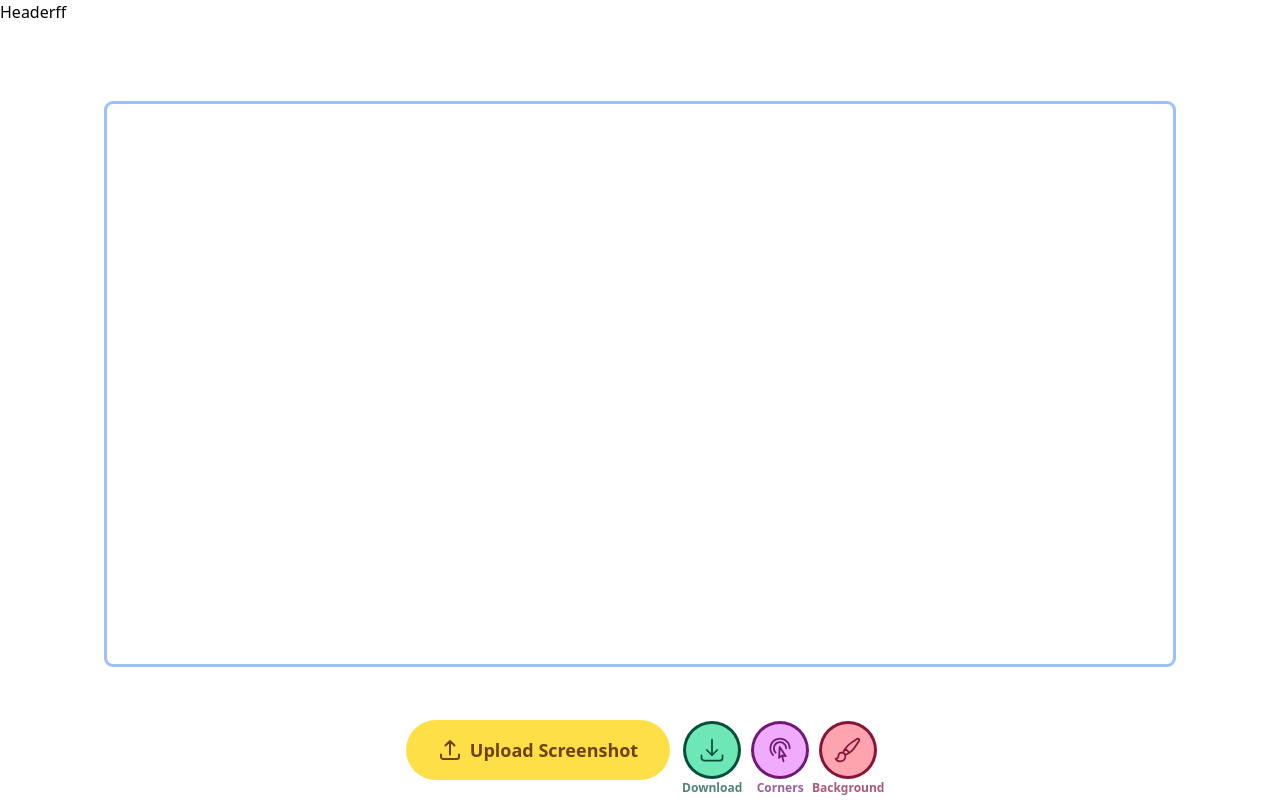
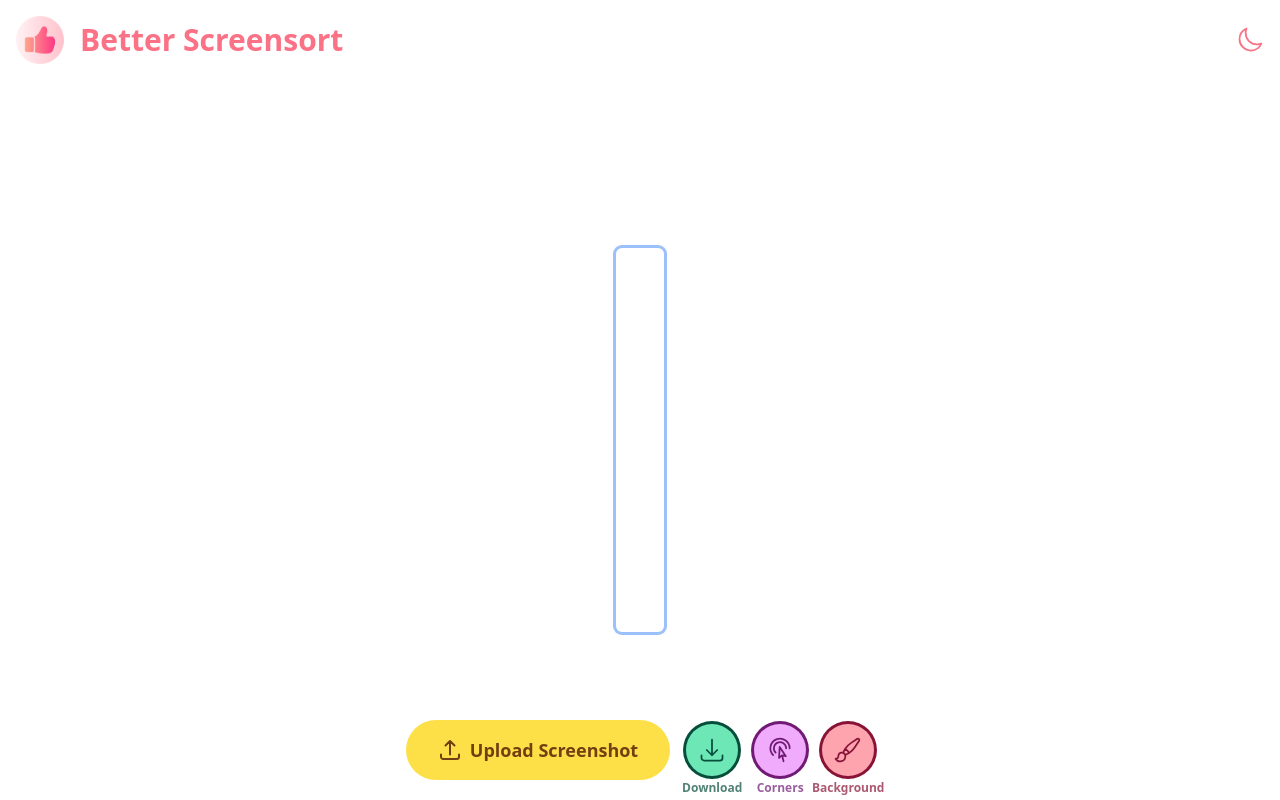
Before and after one commit to VishwaGauravIn/spiffy, a Next.js app: page / in a window 1280 px wide. Built offline with nearby package versions, Linux system fonts and the light colour scheme.

Commit message:
Implemented Theme Switcher and Local View appoach

```diff
--- a/pages/components/header/Header.js
+++ b/pages/components/header/Header.js
@@ -1,10 +1,50 @@
-import React from 'react'
+import React, { useEffect, useState } from "react";
+import { MoonIcon, SunIcon } from "@heroicons/react/24/outline";
+import Link from "next/link";
 
 export default function Header() {
-
+  const [isDarkMode, setIsDarkMode] = useState(false);
+  //   User prefrence is stored in local storage and checked when the component is loaded
+  useEffect(() => {
+    if (localStorage.getItem("betterscreensort_darklover") === "true") {
+      setIsDarkMode(true);
+      document.documentElement.classList.add("dark");
+    }
+  }, []);
+  function changeTheme() {
+    if (isDarkMode) {
+      setIsDarkMode(false);
+      document.documentElement.classList.remove("dark");
+      localStorage.setItem("betterscreensort_darklover", false);
+    } else {
+      setIsDarkMode(true);
+      document.documentElement.classList.add("dark");
+      localStorage.setItem("betterscreensort_darklover", true);
+    }
+  }
   return (
-    <div>Header
-        <button className='' onClick={() => document.documentElement.classList.toggle('dark')}>ff</button>
+    <div className="flex flex-row flex-wrap relative items-center p-4 text-rose-400 dark:text-rose-200">
+      <Link href="/home">
+        <div className="flex items-center group cursor-pointer">
+          <img
+            src="/logo.png"
+            alt=""
+            className="w-12 group-item group-hover:animate-pulse pointer-events-auto select-none mr-4"
+            draggable={false}
+          />
+          <p className="text-3xl font-semibold">Better Screensort</p>
+        </div>
+      </Link>
+      <button
+        className="absolute right-4 active:scale-75 transition-transform ease-in-out outline-none"
+        onClick={changeTheme}
+      >
+        {isDarkMode ? (
+          <SunIcon className="w-7 stroke-[1.5] mr-0.5" />
+        ) : (
+          <MoonIcon className="w-7 stroke-[1.5]" />
+        )}
+      </button>
     </div>
-  )
+  );
 }
--- a/pages/components/parent/Parent.js
+++ b/pages/components/parent/Parent.js
@@ -1,9 +1,11 @@
 import React from "react";
 
-export default function Parent() {
+export default function Parent({img}) {
   return (
     <div className="h-[90vh] w-full flex justify-center items-center overflow-auto">
-      <div className="ring absolute w-10/12 h-[70vh] rounded-md"/>
+      <div className="relative max-w-[80vw] h-96 rounded-md ring p-6">
+        <img src={img} alt="" className="max-h-[100%] rounded-md" />
+      </div>
     </div>
   );
 }
--- a/pages/components/toolbar/Toolbar.js
+++ b/pages/components/toolbar/Toolbar.js
@@ -6,11 +6,14 @@ import {
   PaintBrushIcon,
 } from "@heroicons/react/24/outline";
 
-export default function Toolbar() {
+export default function Toolbar({ onImageChange }) {
   return (
     <div className="absolute bottom-0 w-full flex justify-center z-10 py-5">
       <div className="w-10/12 flex flex-wrap justify-center items-center gap-4">
-        <button className="hidden transform p-4 sm:flex font-semibold text-lg justify-center items-center px-8 rounded-full bg-yellow-300 text-yellow-900 ease-in-out hover:bg-yellow-300/90 group outline-none">
+        <button
+          className="hidden transform p-4 sm:flex font-semibold text-lg justify-center items-center px-8 rounded-full bg-yellow-300 text-yellow-900 ease-in-out hover:bg-yellow-300/90 group outline-none"
+          onClick={() => document.getElementById("file_select").click()}
+        >
           <ArrowUpTrayIcon className="w-6 mr-2 stroke-[2] group-hover:-rotate-3 group-active:rotate-3" />
           Upload Screenshot
         </button>
@@ -41,6 +44,13 @@ export default function Toolbar() {
           </button>
         </div>
       </div>
+      <input
+        id="file_select"
+        type="file"
+        className="hidden"
+        onChange={onImageChange}
+        accept="image/*"
+      />
     </div>
   );
 }
--- a/pages/index.js
+++ b/pages/index.js
@@ -1,23 +1,40 @@
+import getImageColors from "get-image-colors";
 import Head from "next/head";
+import { useEffect, useState } from "react";
 import Header from "./components/header/Header";
-import LocalView from "./components/localview/LocalView";
 import Parent from "./components/parent/Parent";
 import Toolbar from "./components/toolbar/Toolbar";
 
 export default function Home() {
+  const [img, setImg] = useState();
+  const [colors, setColors] = useState([]);
+
+  const onImageChange = (e) => {
+    const [file] = e.target.files;
+    setImg(URL.createObjectURL(file));
+  };
+  useEffect(() => {
+    if (img !== undefined) {
+      console.log(img);
+      getImageColors(img).then((colors) => {
+        // `colors` is an array of color objects
+        setColors(colors);
+      });
+    }
+  }, [img]);
   return (
     <>
       <Head>
         <title>Create Next App</title>
         <meta name="description" content="Generated by create next app" />
-        <link rel="icon" href="/favicon.ico" />
+        <link rel="icon" href="/logo.png" />
       </Head>
 
       <main className="min-h-[100vh]">
-        <Header/>
-        <Parent/>
+        <Header />
+        <Parent img={img} />
         {/* <LocalView/> */}
-        <Toolbar/>
+        <Toolbar onImageChange={onImageChange} />
       </main>
     </>
   );
```
Also changed, not shown: public/logo.png (added).
